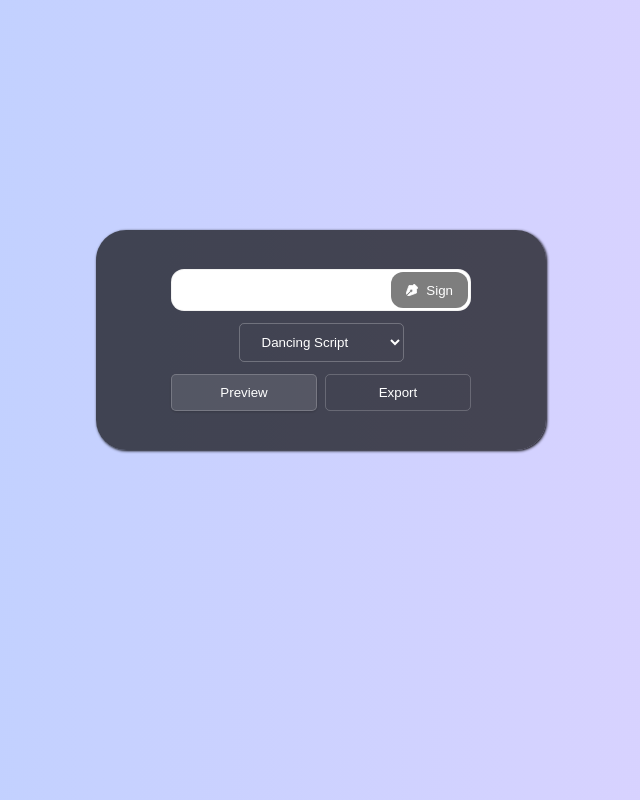
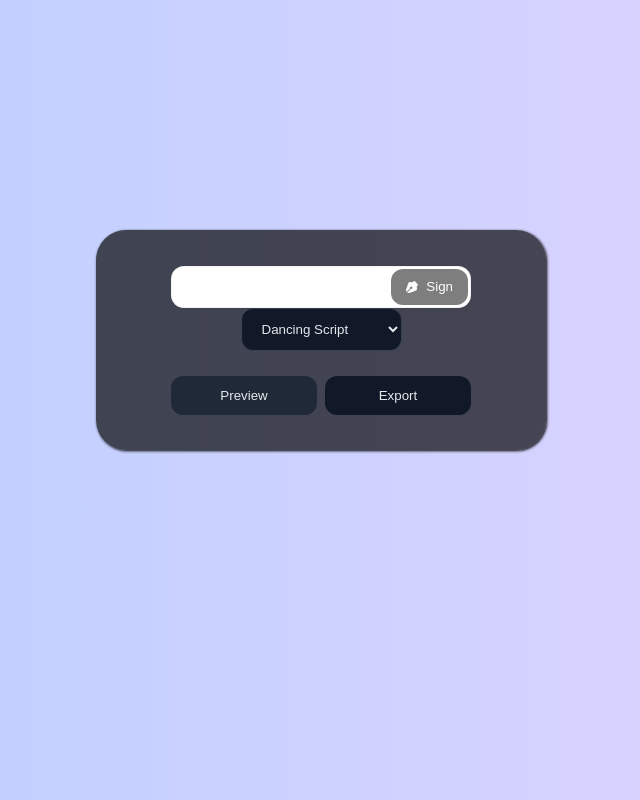
Before and after one commit to reykhambhaita/ren-sign, a website: page index.html in a window 1280 px wide. Shown: the whole page, without its empty margins (319-959 px from the left). Drawn offline with Linux system fonts and the light colour scheme.

Commit message:
feat: add export and preview buttons as tabs

```diff
--- a/src/main.js
+++ b/src/main.js
@@ -1,7 +1,4 @@
-<<<<<<< HEAD
 //signature preview
-=======
->>>>>>> 09f157f04db19a99a8b607e31001f40909d77d27
 const textField = document.getElementById('textField');
 const signaturePrev = document.querySelector('.signature-prev');
 
@@ -16,7 +13,6 @@ textField.addEventListener('input', (event) => {
     signaturePrev.classList.remove('active');
     signaturePrev.textContent = '';
   }
-<<<<<<< HEAD
 })
 
 //export and preview tabs
@@ -36,6 +32,3 @@ tabButtons.forEach(button => {
     document.querySelector(`.tab-content[data-tab="${tabName}"]`).classList.add('active');
   })
 });
-=======
-})
->>>>>>> 09f157f04db19a99a8b607e31001f40909d77d27
--- a/src/style.css
+++ b/src/style.css
@@ -124,15 +124,12 @@ body {
   border: 1px solid rgba(255, 255, 255, 0.2);
   background: transparent;
   color: white;
-<<<<<<< HEAD
   cursor: pointer;
   transition: 0.2s;
 }
 
 #saveButton:hover {
   background: rgba(255, 255, 255, 0.1);
-=======
->>>>>>> 09f157f04db19a99a8b607e31001f40909d77d27
 }
 
 #format option {
@@ -147,24 +144,32 @@ body {
 }
 
 .tab-buttons {
-  display: flex;
+  display: grid;
+  grid-template-columns: 1fr 1fr;
   gap: 8px;
+  margin-top: 8px;
 }
 
 .tab-button {
-  flex: 1;
-  padding: 10px 18px;
-  background: transparent;
-  border: 1px solid rgba(255, 255, 255, 0.2);
-  color: white;
-  border-radius: 5px;
+  display: flex;
+  align-items: center;
+  justify-content: center;
+  gap: 8px;
+  padding: 12px 20px;
+  background: rgb(17, 24, 39);
+  border: none;
+  color: rgb(229, 231, 235);
+  border-radius: 12px;
   cursor: pointer;
-  transition: all 0.5s ease-in;
+  transition: background-color 0.2s ease;
+}
+
+.tab-button:hover {
+  background: rgb(31, 41, 55);
 }
 
 .tab-button.active {
-  background-color: rgba(255, 255, 255, 0.1);
-  box-shadow: 0 1px 3px rgba(0, 0, 0, 0.2);
+  background: rgb(31, 41, 55);
 }
 
 .tab-content {
@@ -182,13 +187,13 @@ body {
 
 
 #fontSelect {
-  padding: 10px 18px;
-  border: none;
-  margin-top: 12px;
-  border-radius: 5px;
-  background: transparent;
-  border: 1px solid rgba(255, 255, 255, 0.249);
-  color: white;
+  width: 100%;
+  padding: 12px 16px;
+  background: rgb(17, 24, 39);
+  border: 1px solid rgb(55, 65, 81);
+  border-radius: 12px;
+  color: rgb(229, 231, 235);
+  margin-bottom: 5px;
 }
 
 #fontSelect option,
```
